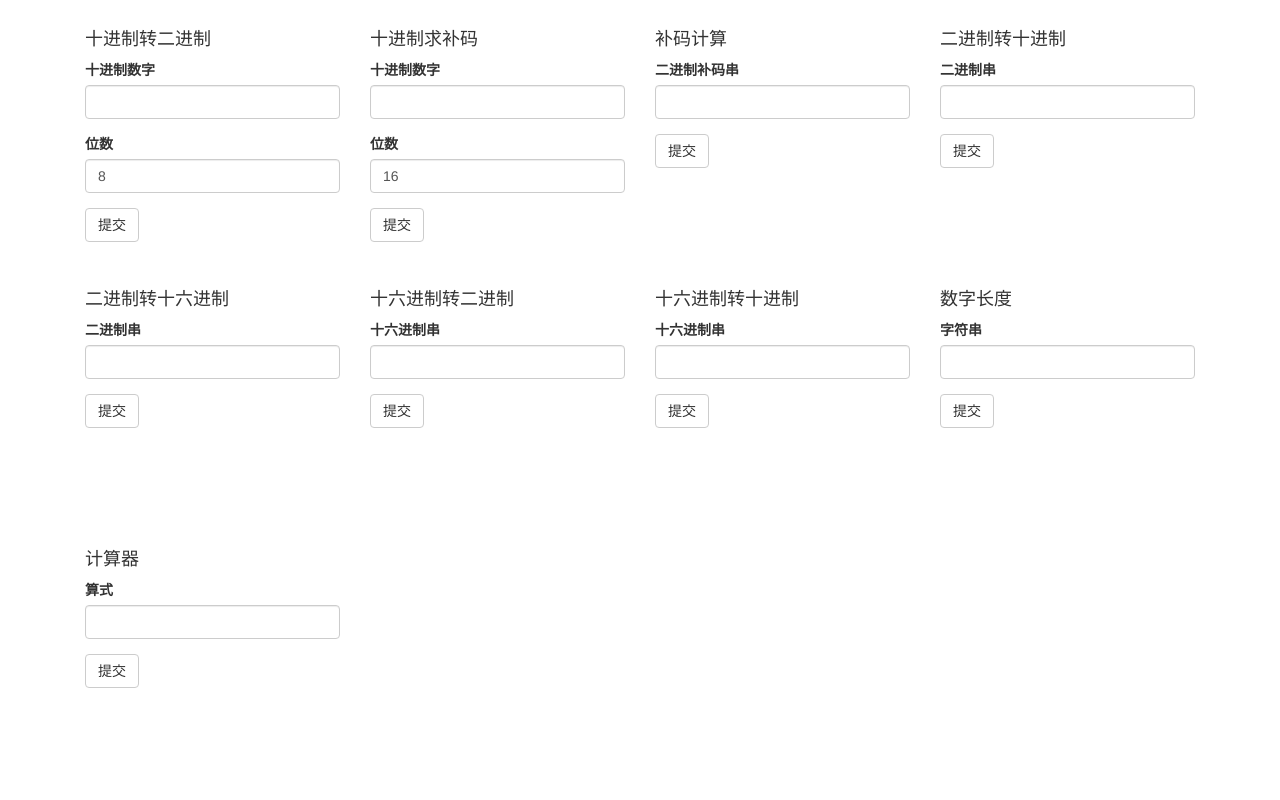
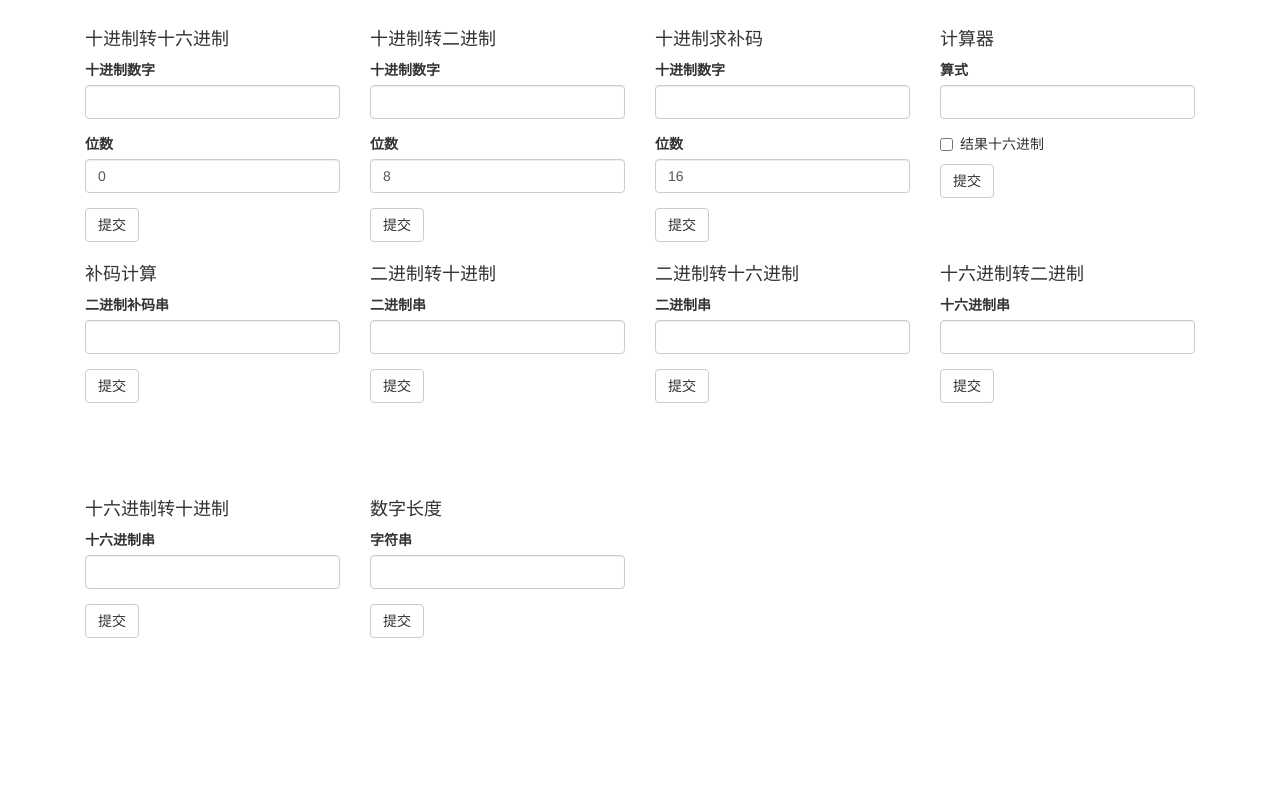
Before and after one commit to sBobHuang/HexConvert, a Flask app: page / in a window 1280 px wide. Shown: the part 52-852 px from the top of the page. After the commit the page ends 690 px from the top, so only its background shows below. Run offline with Flask 2, Linux system fonts and the light colour scheme; parts of the project's set-up code (start-up, migrations or seed data) failed here and were passed over; some libraries are stand-ins or nearby versions.

Commit message:
add dec2hex

```diff
--- a/app/main/forms.py
+++ b/app/main/forms.py
@@ -2,7 +2,7 @@
 # -*- coding: utf-8 -*-
 from flask_wtf import FlaskForm
 from flask_wtf.file import FileRequired
-from wtforms import StringField, SubmitField, TextAreaField, IntegerField, SelectField, FileField
+from wtforms import StringField, SubmitField, BooleanField, IntegerField, SelectField, FileField
 from wtforms.validators import DataRequired, Length, Email, ValidationError
 
 
@@ -29,6 +29,7 @@ class UploadForm(FlaskForm):
 class CalculatorForm(FlaskForm):
     form_title = '计算器'
     calculator_str = StringField('算式', validators=[DataRequired()])
+    is_ans_hex_format = BooleanField('结果十六进制')
     submit9 = SubmitField('提交')
 
 
@@ -48,7 +49,7 @@ class HexStr2BinStrForm(FlaskForm):
 class Dec2BinStrForm(FlaskForm):
     form_title = '十进制转二进制'
     dec = IntegerField('十进制数字')
-    bits_of_digit = IntegerField('位数')
+    bits_of_digit = IntegerField('位数', default=8)
     submit2 = SubmitField('提交')
 
 
@@ -73,7 +74,7 @@ class ComplementBinStr2DecForm(FlaskForm):
 class Dec2ComplementBinStrForm(FlaskForm):
     form_title = '十进制求补码'
     dec = IntegerField('十进制数字')
-    bits_of_digit = IntegerField('位数')
+    bits_of_digit = IntegerField('位数', default=16)
     submit6 = SubmitField('提交')
 
 
@@ -87,3 +88,10 @@ class BinStr2HexStrForm(FlaskForm):
     form_title = '二进制转十六进制'
     bin_str = StringField('二进制串', validators=[DataRequired(), Length(1, 200)])
     submit8 = SubmitField('提交')
+
+
+class Dec2HexStrForm(FlaskForm):
+    form_title = '十进制转十六进制'
+    dec = IntegerField('十进制数字')
+    bits_of_digit = IntegerField('位数', default=0)
+    submit10 = SubmitField('提交')
--- a/app/main/views.py
+++ b/app/main/views.py
@@ -16,8 +16,6 @@ def index():
     if form1.submit1.data and form1.validate_on_submit():
         flash(hexStr2BinStr(form1.hex_str.data))
     form2 = Dec2BinStrForm()
-    if form2.bits_of_digit.data is None:
-        form2.bits_of_digit.data = 8
     if form2.submit2.data and form2.validate_on_submit():
         flash(dec2BinStr(form2.dec.data, form2.bits_of_digit.data))
     form3 = BinStr2DecForm()
@@ -30,8 +28,6 @@ def index():
     if form5.submit5.data and form5.validate_on_submit():
         flash(complementBinStr2Dec(form5.bin_str.data))
     form6 = Dec2ComplementBinStrForm()
-    if form6.bits_of_digit.data is None:
-        form6.bits_of_digit.data = 16
     if form6.submit6.data and form6.validate_on_submit():
         flash(Dec2ComplementBinStr(form6.dec.data, form6.bits_of_digit.data))
     form7 = StrLengthForm()
@@ -42,6 +38,9 @@ def index():
         flash(BinStr2HexStr(form8.bin_str.data))
     form9 = CalculatorForm()
     if form9.submit9.data and form9.validate_on_submit():
-        flash(cal(form9.calculator_str.data))
-    forms = [form2, form6, form5, form3, form8, form1, form4, form7, form9]
+        flash(cal(form9.calculator_str.data, form9.is_ans_hex_format.data))
+    form10 = Dec2HexStrForm()
+    if form10.submit10.data and form10.validate_on_submit():
+        flash(Dec2HexStr(form10.dec.data))
+    forms = [form10, form2, form6, form9, form5, form3, form8, form1, form4, form7]
     return render_template('index.html', forms=forms)
--- a/app/templates/index.html
+++ b/app/templates/index.html
@@ -5,7 +5,7 @@
 
 {% block page_content %}
     {% for form in forms %}
-        <div class="col-md-3 col-sm-12 col-xs-12" style="height: 30vh;min-height:260px;">
+        <div class="col-md-3 col-sm-12 col-xs-12" style="height: 25vh;min-height:235px;">
         <h4>{{ form.form_title }}</h4>
         {{ wtf.quick_form(form) }}
         </div>
```
Also changed, not shown: app/fuc.py (+5 -4 lines).
